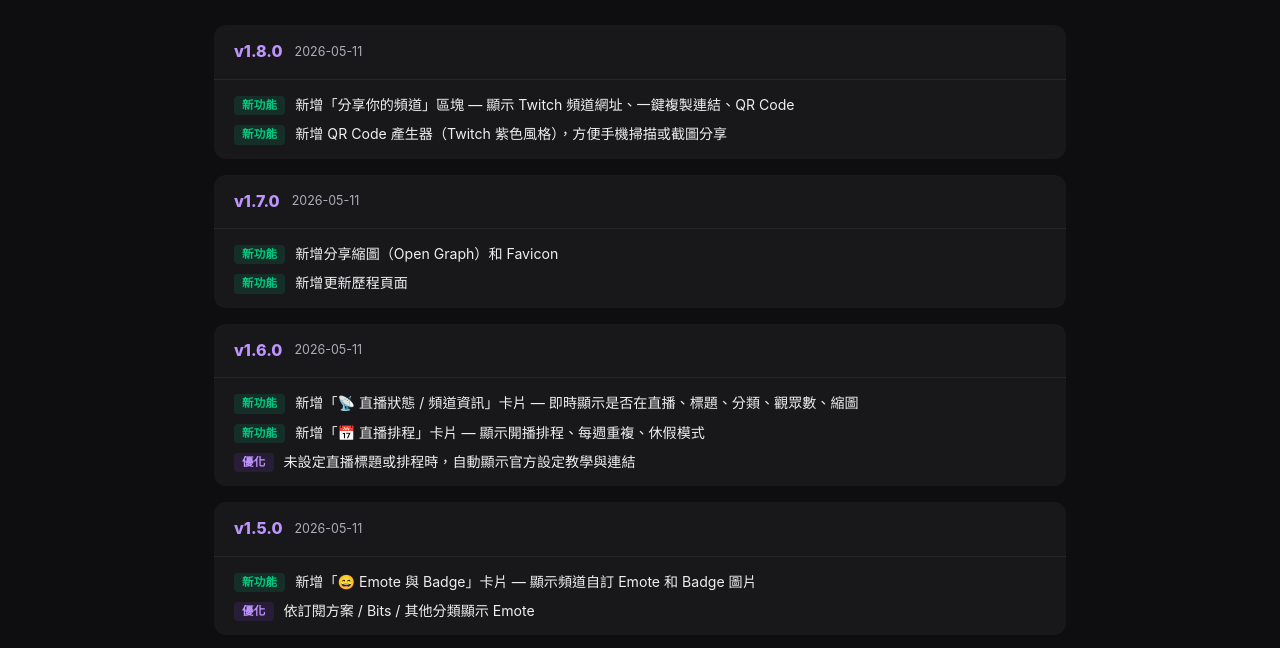
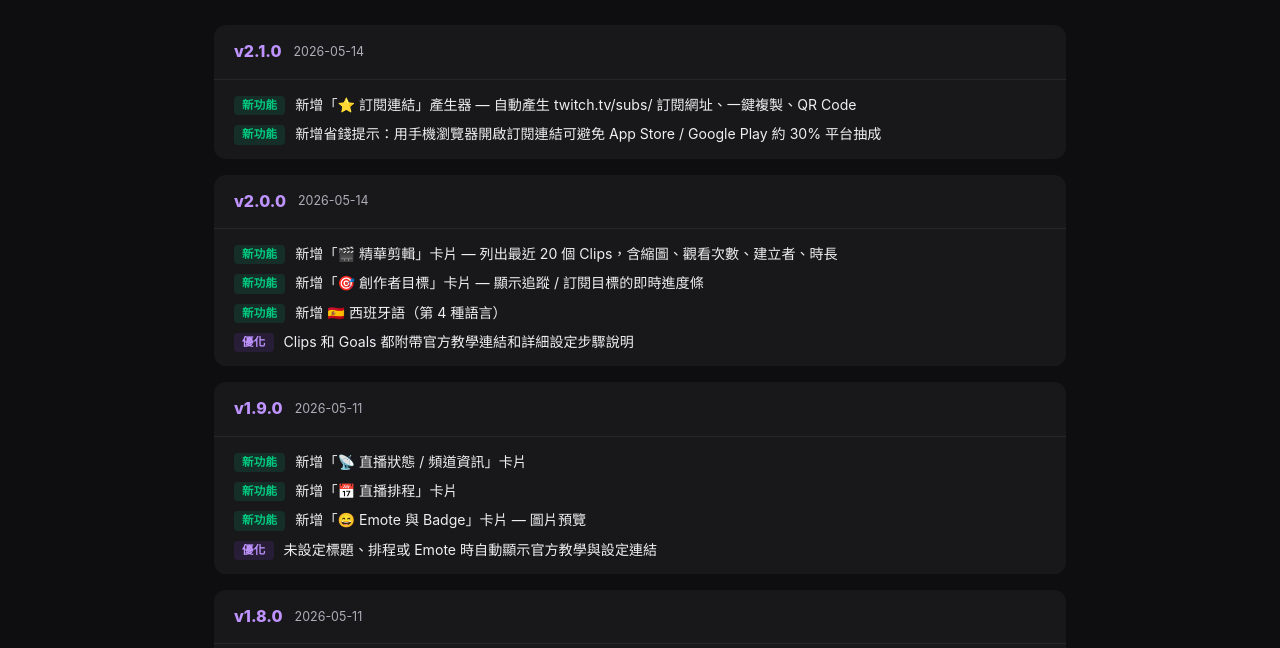
Before and after one commit to gaspar1980/twitch-checker, a website: page public/changelog.html in a window 1280 px wide. Shown: the part 146-794 px from the top of the page. Drawn offline with Linux system fonts and the light colour scheme.

Commit message:
update changelog: v1.9.0, v2.0.0, v2.1.0 with Spanish support

```diff
--- a/public/changelog.html
+++ b/public/changelog.html
@@ -40,6 +40,82 @@
   <script src="i18n.js"></script>
   <script>
     const CHANGELOG = [
+      {
+        version: '2.1.0',
+        date: '2026-05-14',
+        zh: [
+          { type: 'new', text: '新增「⭐ 訂閱連結」產生器 — 自動產生 twitch.tv/subs/ 訂閱網址、一鍵複製、QR Code' },
+          { type: 'new', text: '新增省錢提示：用手機瀏覽器開啟訂閱連結可避免 App Store / Google Play 約 30% 平台抽成' },
+        ],
+        en: [
+          { type: 'new', text: 'Added "⭐ Subscribe Link" generator — auto-generates twitch.tv/subs/ URL, one-click copy, and QR Code' },
+          { type: 'new', text: 'Added money-saving tip: subscribe via mobile browser to avoid ~30% App Store / Google Play fees' },
+        ],
+        ja: [
+          { type: 'new', text: '「⭐ サブスクライブリンク」生成機能を追加 — twitch.tv/subs/ URLの自動生成、ワンクリックコピー、QRコード' },
+          { type: 'new', text: '節約ヒントを追加：モバイルブラウザ経由でサブスクすると約30%のプラットフォーム手数料を回避可能' },
+        ],
+        es: [
+          { type: 'new', text: 'Agregado generador de "⭐ Enlace de suscripción" — genera automáticamente URL twitch.tv/subs/, copia en un clic y QR' },
+          { type: 'new', text: 'Agregado consejo de ahorro: suscríbete vía navegador móvil para evitar ~30% de comisión de App Store / Google Play' },
+        ],
+      },
+      {
+        version: '2.0.0',
+        date: '2026-05-14',
+        zh: [
+          { type: 'new', text: '新增「🎬 精華剪輯」卡片 — 列出最近 20 個 Clips，含縮圖、觀看次數、建立者、時長' },
+          { type: 'new', text: '新增「🎯 創作者目標」卡片 — 顯示追蹤 / 訂閱目標的即時進度條' },
+          { type: 'new', text: '新增 🇪🇸 西班牙語（第 4 種語言）' },
+          { type: 'improve', text: 'Clips 和 Goals 都附帶官方教學連結和詳細設定步驟說明' },
+        ],
+        en: [
+          { type: 'new', text: 'Added "🎬 Clips" card — lists recent 20 clips with thumbnails, view counts, creator, duration' },
+          { type: 'new', text: 'Added "🎯 Creator Goals" card — shows follower/sub goal progress with gradient bar' },
+          { type: 'new', text: 'Added 🇪🇸 Spanish (4th language)' },
+          { type: 'improve', text: 'Clips and Goals include official tutorial links and detailed setup guides' },
+        ],
+        ja: [
+          { type: 'new', text: '「🎬 クリップ」カードを追加 — 最新20件のクリップをサムネイル・再生回数・作成者・長さ付きで表示' },
+          { type: 'new', text: '「🎯 クリエイターゴール」カードを追加 — フォロワー/サブゴール進捗をグラデーションバーで表示' },
+          { type: 'new', text: '🇪🇸 スペイン語を追加（第4言語）' },
+          { type: 'improve', text: 'クリップとゴールに公式チュートリアルリンクと詳細な設定ガイドを追加' },
+        ],
+        es: [
+          { type: 'new', text: 'Agregado tarjeta "🎬 Clips" — lista los 20 clips más recientes con miniaturas, vistas, creador y duración' },
+          { type: 'new', text: 'Agregado tarjeta "🎯 Objetivos del creador" — muestra progreso de objetivos con barra de degradado' },
+          { type: 'new', text: 'Agregado 🇪🇸 Español (4to idioma)' },
+          { type: 'improve', text: 'Clips y Objetivos incluyen enlaces a tutoriales oficiales y guías de configuración detalladas' },
+        ],
+      },
+      {
+        version: '1.9.0',
+        date: '2026-05-11',
+        zh: [
+          { type: 'new', text: '新增「📡 直播狀態 / 頻道資訊」卡片' },
+          { type: 'new', text: '新增「📅 直播排程」卡片' },
+          { type: 'new', text: '新增「😄 Emote 與 Badge」卡片 — 圖片預覽' },
+          { type: 'improve', text: '未設定標題、排程或 Emote 時自動顯示官方教學與設定連結' },
+        ],
+        en: [
+          { type: 'new', text: 'Added "📡 Live Status / Channel Info" card' },
+          { type: 'new', text: 'Added "📅 Stream Schedule" card' },
+          { type: 'new', text: 'Added "😄 Emotes & Badges" card with image preview' },
+          { type: 'improve', text: 'Auto-show official setup guides when title, schedule, or emotes are not configured' },
+        ],
+        ja: [
+          { type: 'new', text: '「📡 配信状態 / チャンネル情報」カードを追加' },
+          { type: 'new', text: '「📅 配信スケジュール」カードを追加' },
+          { type: 'new', text: '「😄 EmoteとBadge」カードを画像プレビュー付きで追加' },
+          { type: 'improve', text: 'タイトル・スケジュール・Emoteが未設定時に公式設定ガイドを自動表示' },
+        ],
+        es: [
+          { type: 'new', text: 'Agregado tarjeta "📡 Estado en vivo / Info del canal"' },
+          { type: 'new', text: 'Agregado tarjeta "📅 Horario de streams"' },
+          { type: 'new', text: 'Agregado tarjeta "😄 Emotes y Badges" con previsualización de imágenes' },
+          { type: 'improve', text: 'Muestra automáticamente guías de configuración cuando el título, horario o emotes no están configurados' },
+        ],
+      },
       {
         version: '1.8.0',
         date: '2026-05-11',
@@ -211,6 +287,7 @@
       'zh-TW': { title: '更新歷程', back: '← 返回首頁', new: '新功能', improve: '優化', change: '變更', fix: '修正', remove: '移除' },
       en:       { title: 'Changelog', back: '← Back to Home', new: 'New', improve: 'Improved', change: 'Changed', fix: 'Fixed', remove: 'Removed' },
       ja:       { title: '更新履歴', back: '← ホームに戻る', new: '新機能', improve: '改善', change: '変更', fix: '修正', remove: '削除' },
+      es:       { title: 'Historial de cambios', back: '← Volver al inicio', new: 'Nuevo', improve: 'Mejorado', change: 'Cambiado', fix: 'Corregido', remove: 'Eliminado' },
     };
 
     function render() {
```
